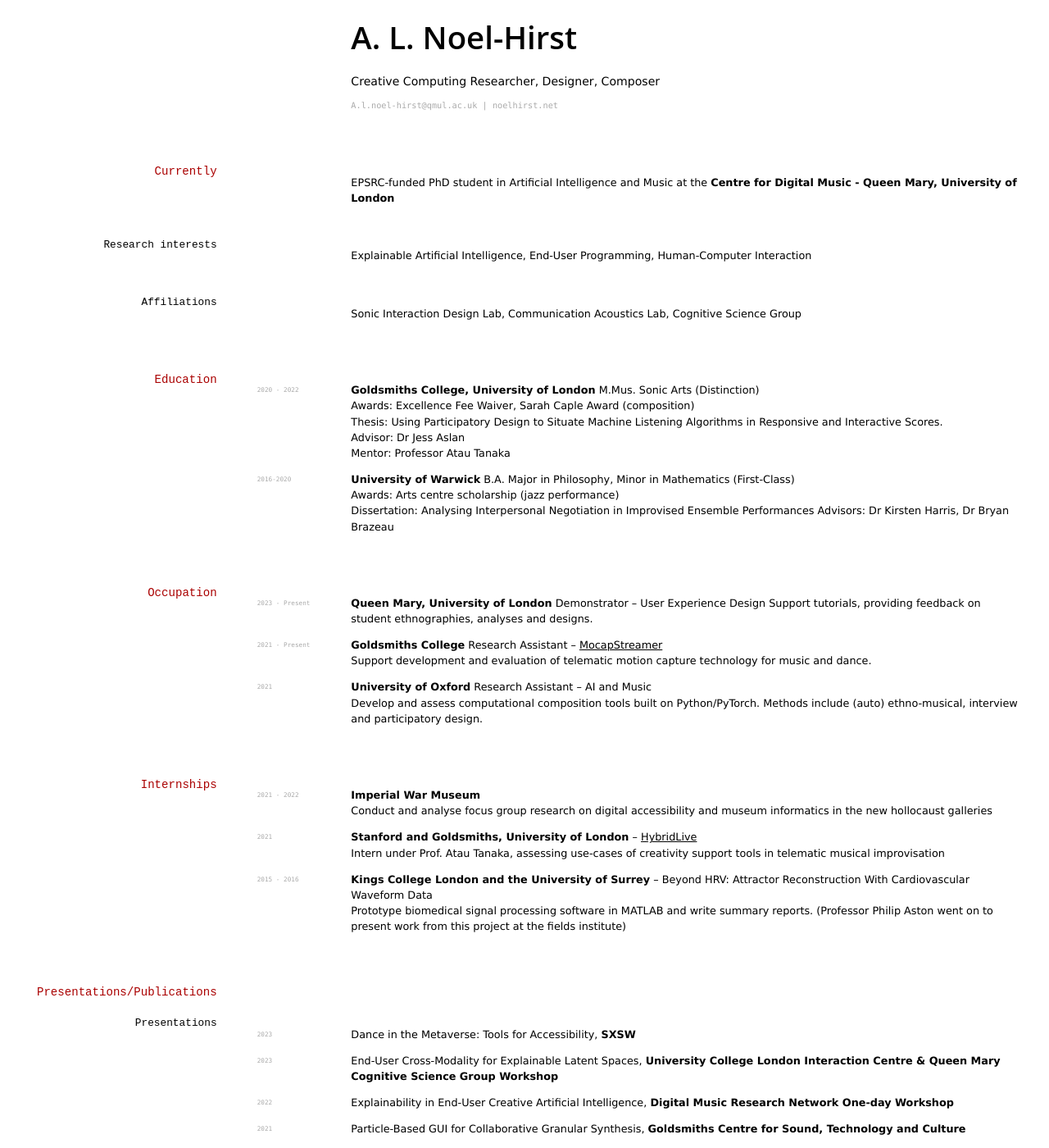
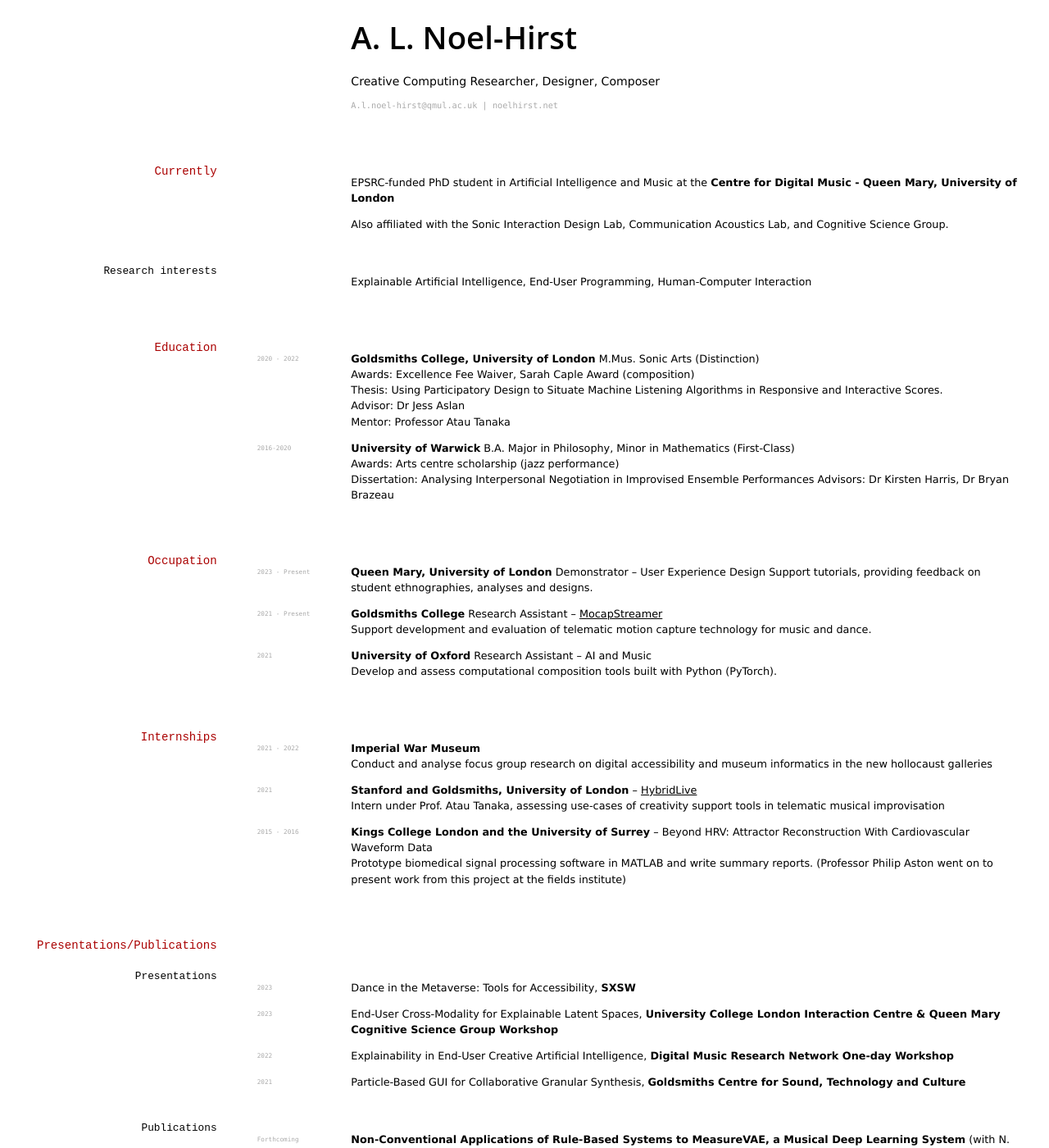
Before and after one commit to elipapa/markdown-cv, a Jekyll site: the page built from index.md, in a window 1280 px wide and 1400 px high. Shown: the whole window at 82% size. Built offline with Jekyll 4.4.1, drawn with Linux system fonts in a browser that asks for light colours.

Commit message:
Update index.md

```diff
--- a/index.md
+++ b/index.md
@@ -15,14 +15,11 @@
 
 EPSRC-funded PhD student in Artificial Intelligence and Music at the __Centre for Digital Music - Queen Mary, University of London__
 
+Also affiliated with the Sonic Interaction Design Lab, Communication Acoustics Lab, and Cognitive Science Group.
+
 ### Research interests
 
 Explainable Artificial Intelligence, End-User Programming, Human-Computer Interaction
-
-### Affiliations
-
-Sonic Interaction Design Lab, Communication Acoustics Lab, Cognitive Science Group
-
 
 ## Education
 
@@ -44,8 +41,6 @@
 
 ## Occupation
 
-
-
 `2023 - Present`
 __Queen Mary, University of London__ Demonstrator – User Experience Design
 Support tutorials, providing feedback on student ethnographies, analyses and designs.
@@ -57,14 +52,13 @@
 
 `2021`
 __University of Oxford__ Research Assistant – AI and Music
-Develop and assess computational composition tools built on Python/PyTorch. Methods include (auto) ethno-musical, interview and participatory design.
+Develop and assess computational composition tools built with Python (PyTorch).
 
 ## Internships
 
 `2021 - 2022`
 __Imperial War Museum__
 Conduct and analyse focus group research on digital accessibility and museum informatics in the new hollocaust galleries
-
 
 `2021`
 __Stanford and Goldsmiths, University of London__ – [HybridLive](https://gtr.ukri.org/projects?ref=AH%2FV009567%2F1)
@@ -94,9 +88,6 @@
 `Forthcoming`
 __Non-Conventional Applications of Rule-Based Systems to MeasureVAE, a Musical Deep Learning System__ (with N. Bryan-Kinns and Berker Banar)
 
-
-
-
 <!-- ### Footer
 
 Last updated: February 2023 -->
```
